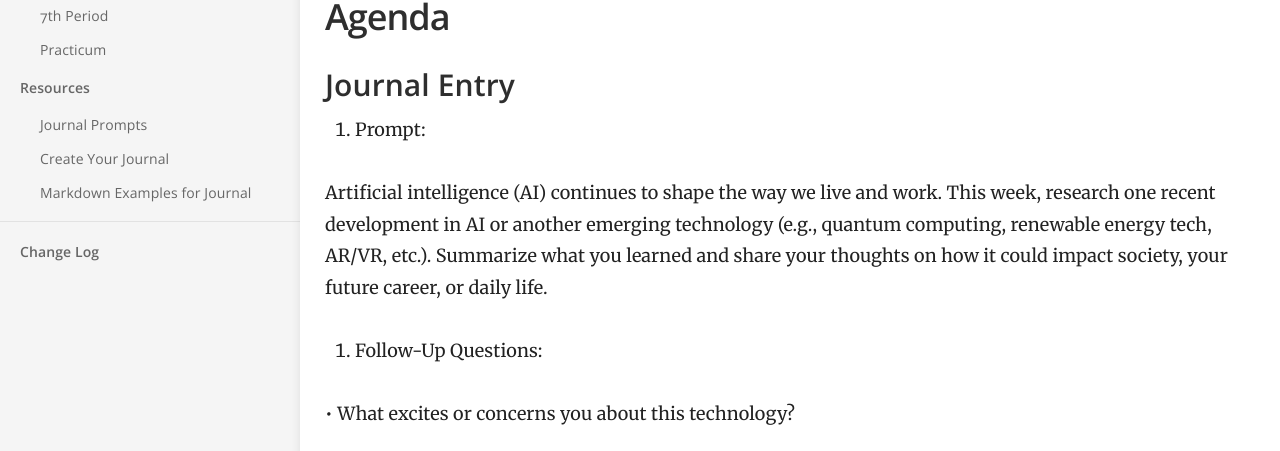
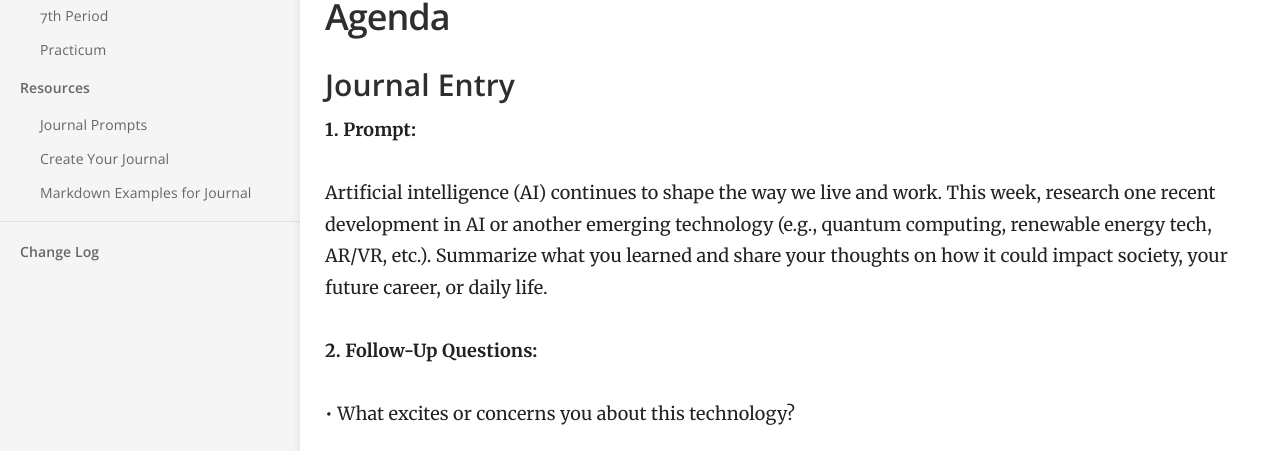
Before and after one commit to mswhitby/classroom, a Jekyll site: the page built from _docs/classes/1st.md, in a window 1280 px wide and 900 px high. Shown: the part 391-842 px from the top of the window. Built offline with Jekyll 4.4.1, drawn with Linux system fonts in a browser that asks for light colours.

Commit message:
Update 1st.md

```diff
--- a/_docs/classes/1st.md
+++ b/_docs/classes/1st.md
@@ -11,11 +11,11 @@ order: 1
 
 ### Journal Entry
 
-1. Prompt:
+**1. Prompt:**
 
 Artificial intelligence (AI) continues to shape the way we live and work. This week, research one recent development in AI or another emerging technology (e.g., quantum computing, renewable energy tech, AR/VR, etc.). Summarize what you learned and share your thoughts on how it could impact society, your future career, or daily life.
 
-2. Follow-Up Questions:
+**2. Follow-Up Questions:**
 
 • What excites or concerns you about this technology?
 
```
Also changed, not shown: other parts of _docs/classes/1st.md (+1 -1 lines).
